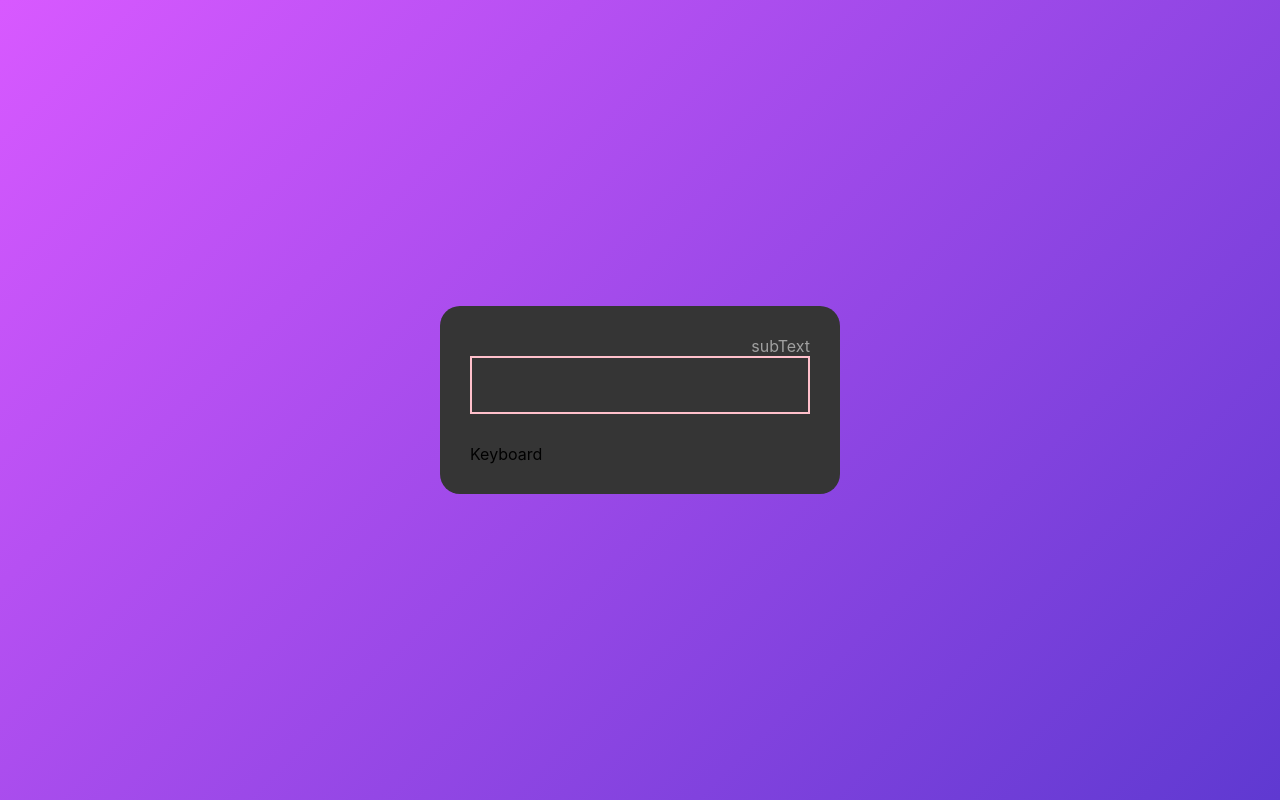
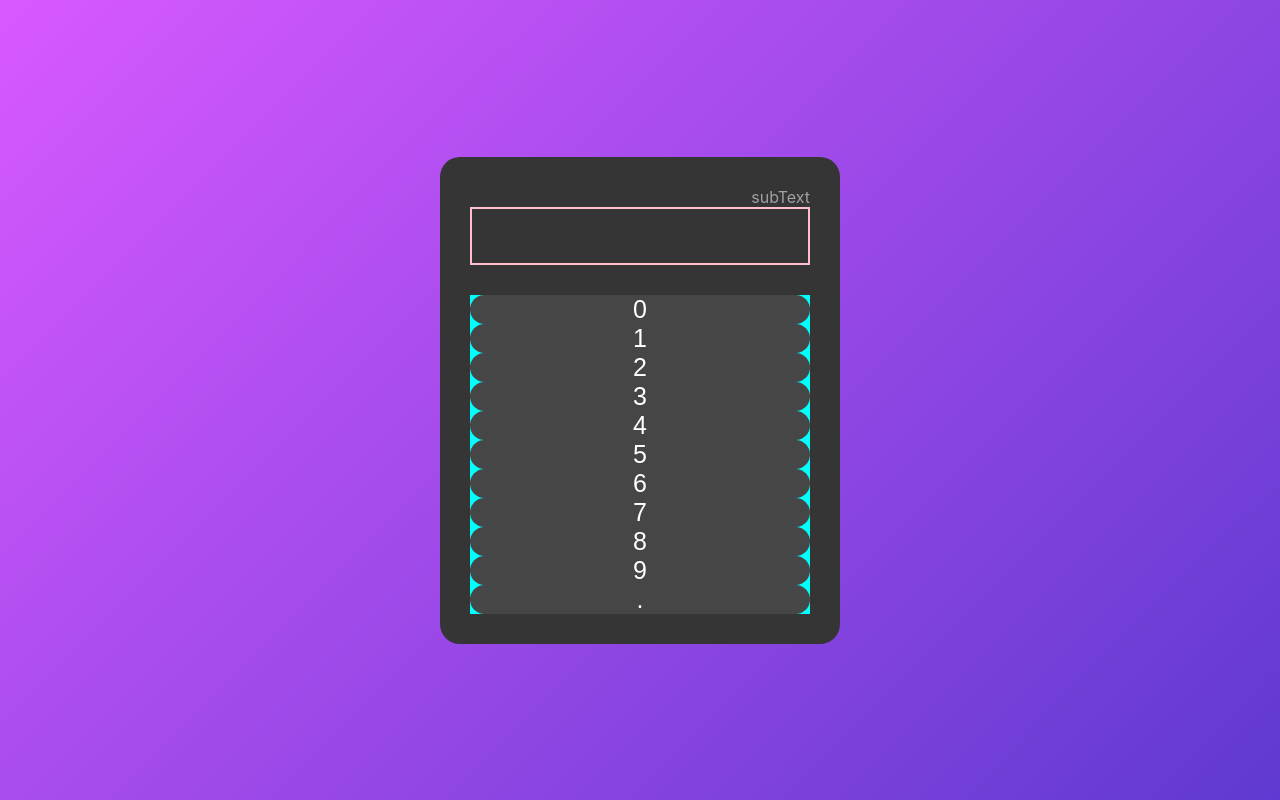
Before and after one commit to tialvesdev/curso-react-ebac, a React (Create React App) app in the folder exercise5/: page / in a window 1280 px wide. Built offline with nearby package versions, Linux system fonts and the light colour scheme.

Commit message:
feat: structuring button component and styled button and keyboard

```diff
--- a/exercise5/src/component/keyboard/Keyboard.jsx
+++ b/exercise5/src/component/keyboard/Keyboard.jsx
@@ -1,8 +1,22 @@
 import React from "react";
+import Button from "../utils/button/Button";
+import './keyboard.style.css';
 
 const Keyboard = () => {
     return (
-        <p>Keyboard</p>
+        <div className="keyboard">
+            <Button style="btn number" action="" text="0"/>
+            <Button style="btn number" action="" text="1"/>
+            <Button style="btn number" action="" text="2"/>
+            <Button style="btn number" action="" text="3"/>
+            <Button style="btn number" action="" text="4"/>
+            <Button style="btn number" action="" text="5"/>
+            <Button style="btn number" action="" text="6"/>
+            <Button style="btn number" action="" text="7"/>
+            <Button style="btn number" action="" text="8"/>
+            <Button style="btn number" action="" text="9"/>
+            <Button style="btn number" action="" text="."/>
+        </div>
     )
 }
 
--- /dev/null
+++ b/exercise5/src/component/keyboard/keyboard.style.css
@@ -0,0 +1,4 @@
+.keyboard {
+    background-color: aqua;
+    display: grid;
+}
--- a/exercise5/src/component/utils/button/Button.jsx
+++ b/exercise5/src/component/utils/button/Button.jsx
@@ -0,0 +1,10 @@
+import React from "react";
+import './button.style.css';
+
+const Button = (props) => {
+    return(
+        <button className={props.style} onClick={props.action}>{props.text}</button>
+    )
+}
+
+export default Button;
--- /dev/null
+++ b/exercise5/src/component/utils/button/button.style.css
@@ -0,0 +1,11 @@
+.btn {
+    cursor: pointer;
+    border: none;
+    border-radius: 15px;
+    color: #fff;
+    font-size: 25px;
+}
+
+.number {
+    background: #464646;
+}
```
